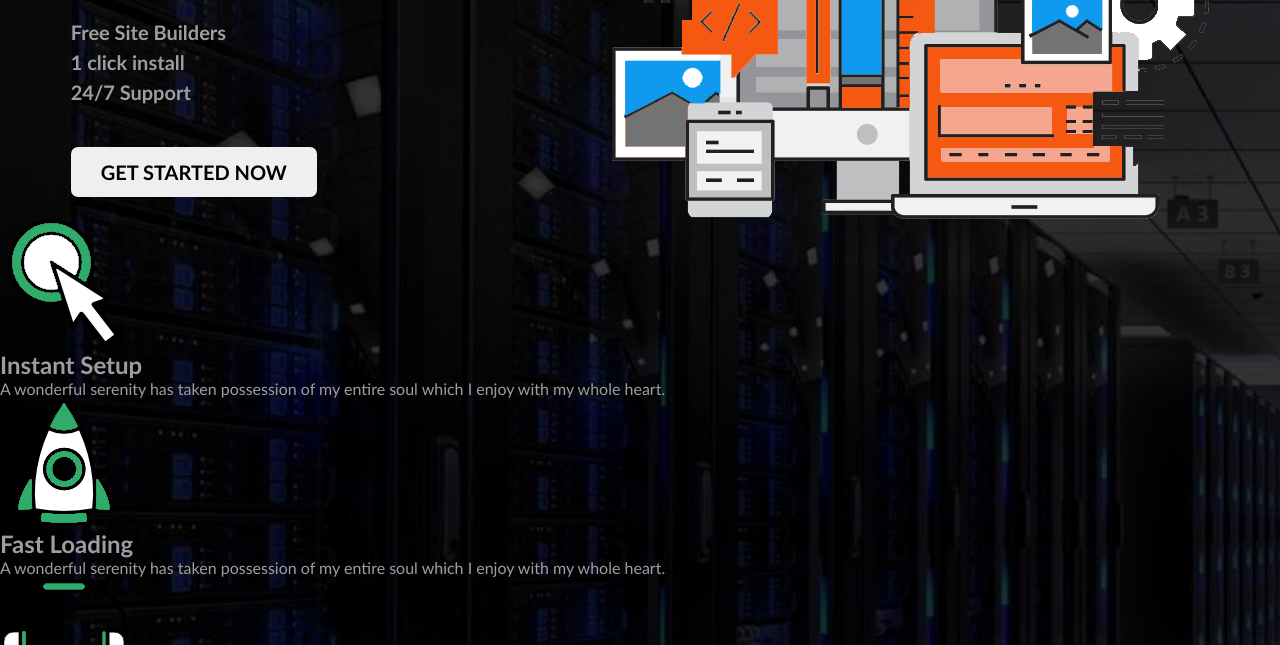
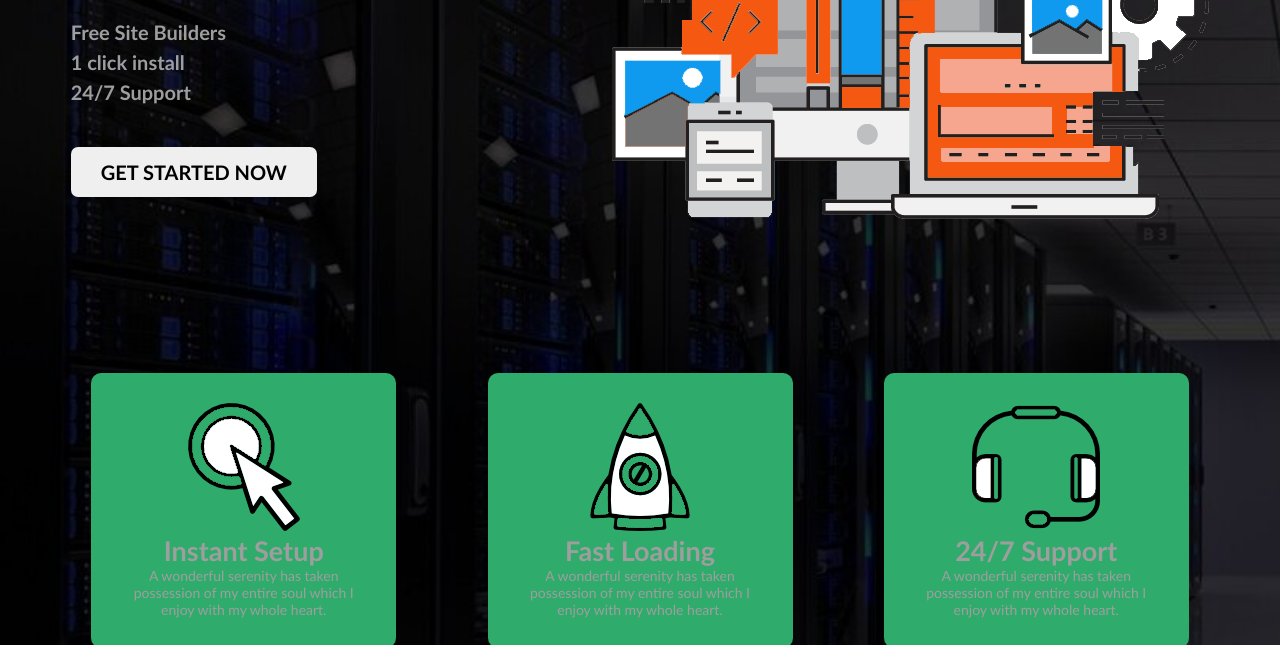
Before and after one commit to skillwork-isolenkov/GhostHost, a plain HTML site: page hosting/index.html in a window 1280 px wide. Shown: the part 293-938 px from the top of the page. Drawn offline with Linux system fonts and the light colour scheme.

Commit message:
Hosting Boxes added

```diff
--- a/hosting/style.css
+++ b/hosting/style.css
@@ -96,3 +96,28 @@ main{
     background-color: #2FAC6C;
     color: white;
 }
+
+.box-items{
+    display: flex;
+    flex-wrap: wrap;
+    justify-content: space-evenly;
+    align-items: center;
+    margin-top: 12%;
+}
+.box-item{
+    background-color: #2FAC6C;
+    text-align: center;
+    padding: 30px;
+    border-radius: 10px;
+}
+.box-item:hover{
+    background-color: #21424A;
+    color: white;
+}
+.box h2{
+    font-size: 27px;
+}
+.box p{
+    font-size: 14px;
+    width: 245px;
+}
```
